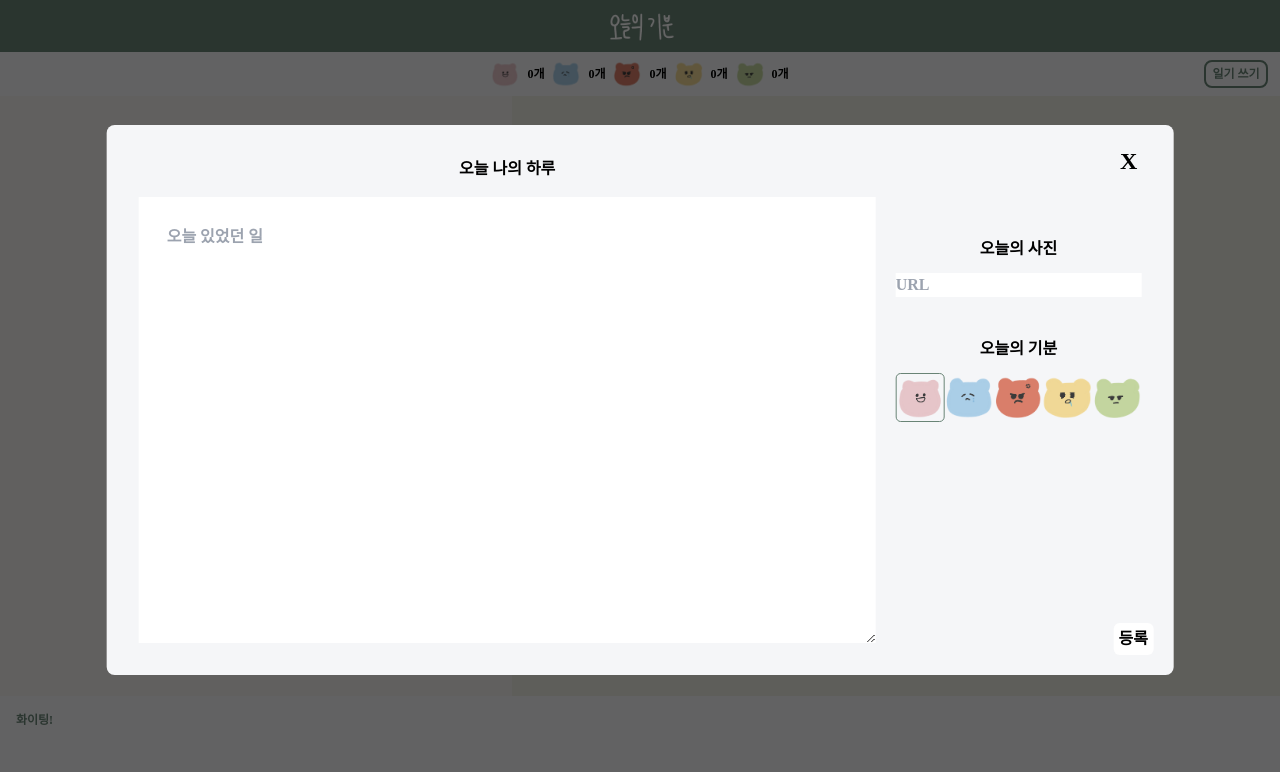
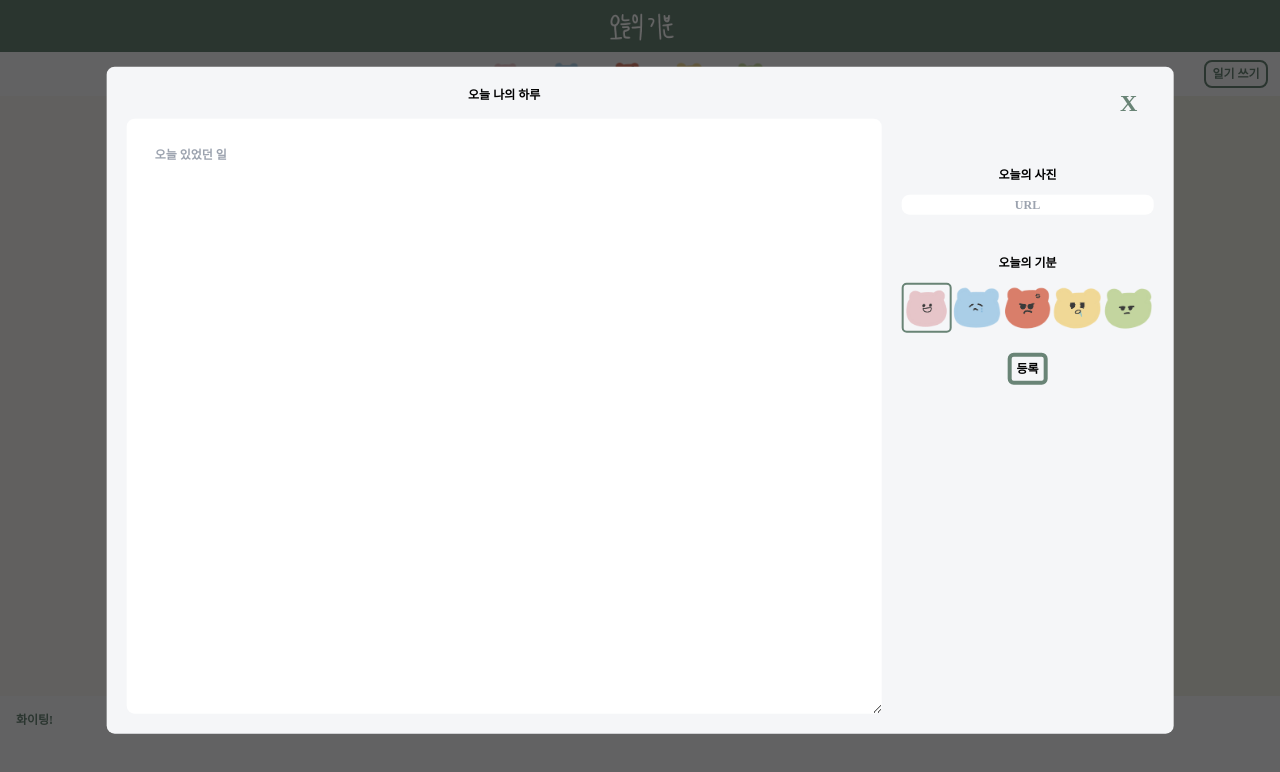
Before and after one commit to seriparkdev/record-of-my-feelings, a React (Create React App) app: page / in a window 1280 px wide. Both pictures are taken after a click on the button "일기 쓰기". Shown: the top 772 px of the page. Built offline with nearby package versions, Linux system fonts and the light colour scheme; a web font is replaced by a local one.

Commit message:
empty state handler 추가
어떠한 일기도 작성하지 않았을 때 텍스트가 뜨게 해준다.

```diff
--- a/src/components/AddModal.tsx
+++ b/src/components/AddModal.tsx
@@ -51,41 +51,41 @@ export default function AddModal({
           className="fixed bg-black opacity-60 top-0 left-0 w-full h-full"
           onClick={() => setIsOpenModal(!isOpenModal)}
         ></div>
-        <div className="flex fixed top-2/4 left-1/2 translate-x-[-50%] translate-y-[-50%] flex flex-col p-8 rounded-lg bg-[#f5f6f8]  w-10/12 h-[550px] text-center">
+        <div className="flex fixed top-2/4 left-1/2 translate-x-[-50%] translate-y-[-50%] flex md:flex-col p-5 rounded-lg bg-[#f5f6f8]  w-10/12 h-5/6 text-center">
           <span
             onClick={() => setIsOpenModal(!isOpenModal)}
-            className="absolute top-0 right-0 pt-5 pr-9 cursor-pointer text-2xl hover:text-[#698476] "
+            className="absolute top-0 right-0 pt-3 md:pt-5 pr-5 md:pr-9 cursor-pointer text-base md:text-2xl text-[#698476] hover:text-[#698476] "
           >
             X
           </span>
 
-          <div className="flex flex-row h-full">
-            <div className="flex flex-col mr-5 grow w-3/4">
-              <label htmlFor="diary" className="pb-4">
+          <div className="flex flex-col md:flex-row w-full md:h-full">
+            <div className="flex flex-col mr-5 w-full h-2/4 md:h-full md:w-3/4">
+              <label htmlFor="diary" className="pb-3 md:pb-4 text-xs">
                 오늘 나의 하루
               </label>
               <textarea
                 placeholder="오늘 있었던 일"
-                className="p-7 h-full"
+                className="outline-[#698476] p-7 h-full text-xs rounded-lg "
                 id="diary"
                 onChange={(e) => setDiary(e.target.value)}
                 required
               ></textarea>
             </div>
 
-            <div className="mt-20 w-1/4">
-              <div className="flex flex-col mb-10 m-auto">
-                <span className="pb-3">오늘의 사진</span>
+            <div className="mt-5 md:mt-20 md:w-1/4">
+              <div className="flex flex-col mb-5 md:mb-10 m-auto">
+                <span className="pb-3 text-xs">오늘의 사진</span>
                 <input
                   type="text"
                   placeholder="URL"
                   onChange={(e) => setUrlImg(e.target.value)}
-                  className=""
+                  className="outline-[#698476] text-xs rounded-lg text-center h-5 "
                 ></input>
               </div>
 
               <div className="flex flex-col">
-                <span className="pb-3">오늘의 기분</span>
+                <span className="pb-3 text-xs">오늘의 기분</span>
                 <div className="flex flex-row justify-center flex-wrap xl:flex-nowrap emojiBtn w-full">
                   <input
                     type="radio"
@@ -168,16 +168,16 @@ export default function AddModal({
                   </label>
                 </div>
               </div>
+              <div>
+                <button
+                  type="submit"
+                  className="border-[#698476] border-4 mt-5 w-10 h-8 rounded-md hover:text-[#698476] text-xs"
+                >
+                  등록
+                </button>
+              </div>
             </div>
           </div>
-          <span>
-            <button
-              type="submit"
-              className="bg-white w-10 h-8  rounded-md absolute bottom-0 right-0 hover:text-[#698476] mr-5 mb-5"
-            >
-              등록
-            </button>
-          </span>
         </div>
       </form>
     </>
--- a/src/index.css
+++ b/src/index.css
@@ -28,6 +28,6 @@ body {
 .emojiBtn input[type=radio]:checked + label > img {
   border-style: solid;
   border-color: #698476;
-  border-width: 1px;
+  border-width: 2px;
   border-radius: 5px;
 }
--- a/src/pages/Home.tsx
+++ b/src/pages/Home.tsx
@@ -38,20 +38,19 @@ export default function Home() {
   const [index, setIndex] = useState<number>(1);
 
   let emojiIndex = 0;
-  const pepTalk = [
-    "화이팅!",
-    "오늘의 자신에게 해줄 칭찬도 적어봐요",
-    "좋았던 순간을 잊지 않도록 기록해봐요",
-    "오늘은 어떤 하루를 보내셨나요?",
-    ":)",
-    "좋지 않은 하루를 보냈어도 괜찮을 거예요",
-  ];
+  const pepTalk = ["화이팅!", ":)", "좋은 순간을 남겨요", "오늘 어떠셨나요?"];
 
   function addItemHandler(item: Data) {
     setItems([...items, item]);
   }
-
-  const [randomValue] = useState(Math.floor(Math.random() * 5));
+  function emptyStateHandler() {
+    return (
+      <div className="w-full h-[200px] text-[#C9B79C] text-xs text-center pt-24">
+        일기를 작성해봐요
+      </div>
+    );
+  }
+  const [randomValue] = useState(Math.floor(Math.random() * 3));
 
   return (
     <>
@@ -59,7 +58,7 @@ export default function Home() {
         <img src="/logo.png" alt="logo" className="m-auto w-28 p-2" />
       </header>
       <section className="flex flex-row justify-center mb-2">
-        <div className="flex space-x-2 text-xs mt-2">
+        <div className="text-[#698476] flex space-x-2 text-xs mt-2">
           <img
             src={emojiData[0].image}
             alt={emojiData[0].name}
@@ -112,8 +111,8 @@ export default function Home() {
 
       <div className="flex h-3/4 flex-col md:flex-row">
         <div className="flex flex-wrap p-6 px-9  bg-[#F2F0ED] text-center md:w-2/5 md:h-full">
-          {items &&
-            items.map((item) => {
+          {items.length > 0
+            ? items.map((item) => {
                 item.number = ++emojiIndex;
                 return (
                   <div
@@ -139,29 +138,33 @@ export default function Home() {
                     </span>
                   </div>
                 );
-            })}
+              })
+            : emptyStateHandler()}
         </div>
-        <span className="md:w-3/5 p-4 md:h-full md:overflow-y-auto bg-[#ECEAE1] ">
-          {items &&
-            items.map((item) => {
+        <span className="md:w-3/5 p-4 md:h-full md:overflow-y-auto bg-[#ECEAE1] px-10 text-[#645452]">
+          {items.length > 0
+            ? items.map((item) => {
                 if (index == item.number) {
                   return (
                     <div key={item.emoji}>
                       <img
                         src={item.emojiImg}
                         alt={item.emoji}
-                      className="w-14 m-auto"
+                        className="w-14 m-auto pt-5"
                       />
-                    <div className="text-center">{item.number}</div>
+                      <div className="pt-2 text-center">
+                        {item.number}번째 기록
+                      </div>
                       <img src={item.image} />
-                    <div className="break-all">{item.diary}</div>
+                      <div className="break-all pt-5 pb-10">{item.diary}</div>
                     </div>
                   );
                 }
-            })}
+              })
+            : emptyStateHandler()}
         </span>
       </div>
-      <div className="absolute top-0 text-white md:text-[#698476] text-xs md:inset-y-auto pl-4 mt-5 md:mt-4">
+      <div className="absolute top-0 text-white md:text-[#698476] text-[4px] md:text-xs md:inset-y-auto pl-4 mt-5 md:mt-4">
         <span>{pepTalk[randomValue]}</span>
       </div>
       {isOpenModal && (
```
Lines whose indentation alone changed are shown as unchanged.
